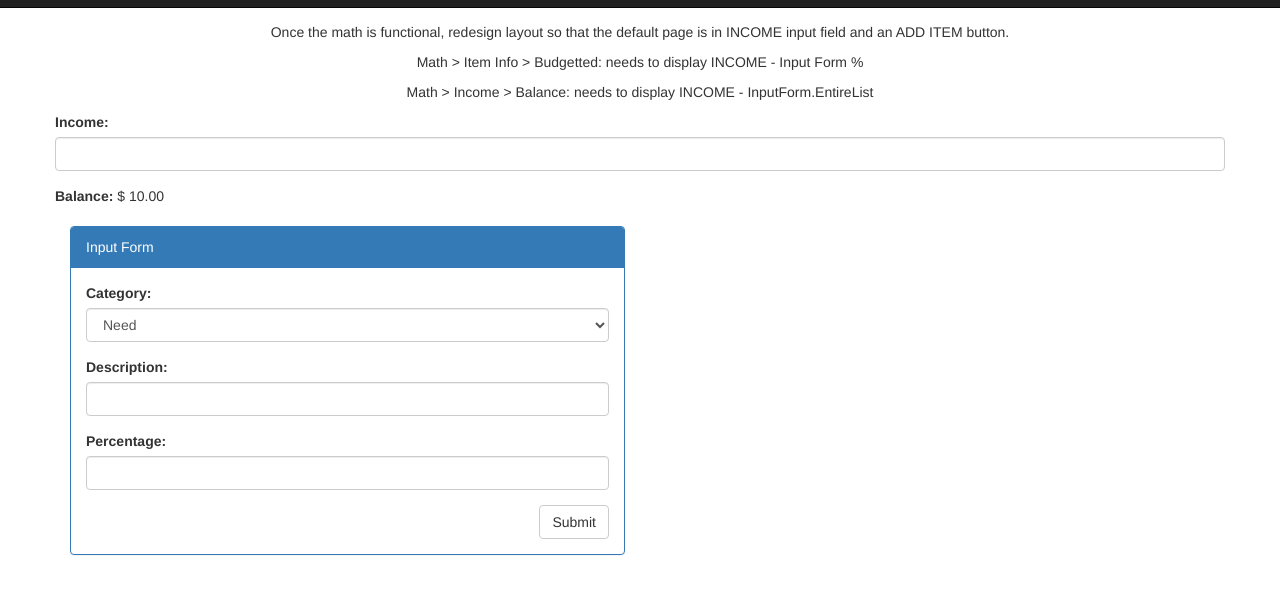
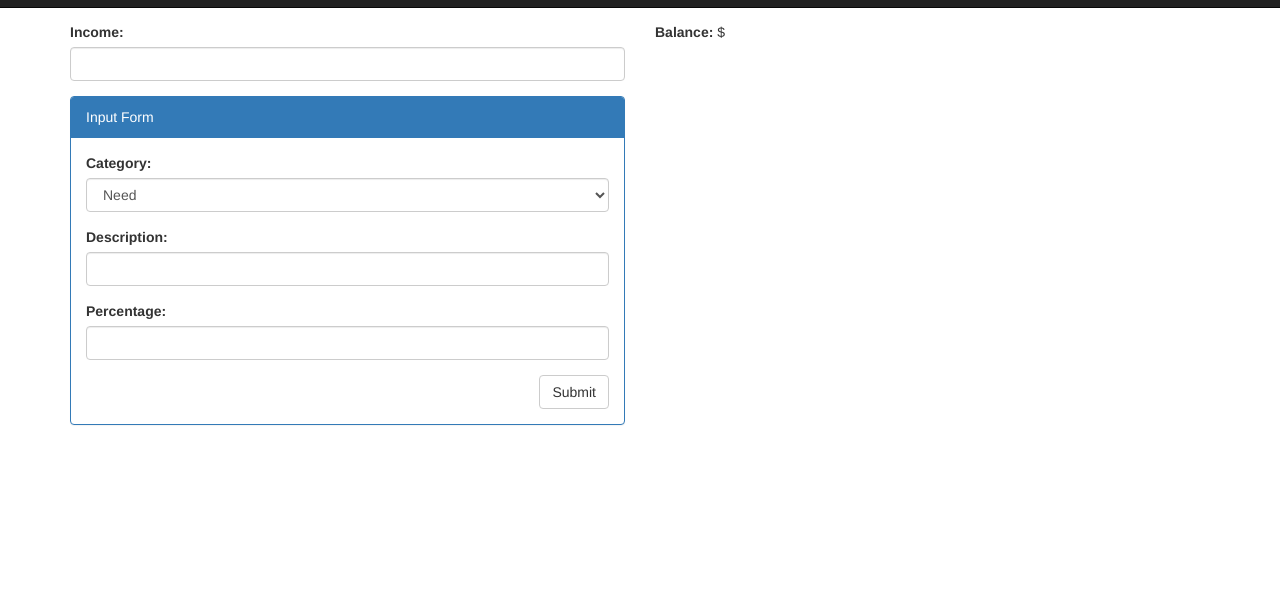
Before and after one commit to Avek1/budgetcalculator, a plain HTML site: page index2.html in a window 1280 px wide. Shown: the part 56-650 px from the top of the page. Drawn offline with nearby package versions, Linux system fonts and the light colour scheme.

Commit message:
cut Income block in half, moved Budgetted to same row.

```diff
--- a/index2.html
+++ b/index2.html
@@ -3,7 +3,7 @@
 
 <head xmlns="http://www.w3.org/1999/xhtml">
     <meta charset="utf-8" />
-    <!-- <meta name="viewport" content="width=device-width, intial-scale=1" /> -->
+    <meta name="viewport" content="width=device-width, intial-scale=1" />
     <link rel="stylesheet" href="https://maxcdn.bootstrapcdn.com/bootstrap/3.3.7/css/bootstrap.min.css">
     <script src="https://ajax.googleapis.com/ajax/libs/jquery/3.2.0/jquery.min.js"></script>
     <script src="https://maxcdn.bootstrapcdn.com/bootstrap/3.3.7/js/bootstrap.min.js"></script>
@@ -32,28 +32,26 @@
         <h2 style="color:white; text-align:center">Budget Calculator</h2>
     </div>
 
-    <div class="container" style="text-align: center">
-        <p>Once the math is functional, redesign layout so that the default page is in INCOME input field and an ADD ITEM button.</p>
-        <p>Math > Item Info > Budgetted:  needs to display INCOME - Input Form %</p>
-        <p>Math > Income > Balance: needs to display INCOME - InputForm.EntireList</p>
-        <!-- Category > Type > Item -->
-    </div>
-
     <div class="container">
         <div class="row">
+            <div class="col-md-6">
                 <form class="form">
                     <div class="form-group">
                         <label for="description">Income:</label>
                         <input type="input" class="form-control" id="income">
                     </div>
+                </form>
+            </div>
+            <div class="col-md-6">
+                <form class="form">
                     <div class="form-group">
                         <label for="balance">Balance:</label>
                         <span>$
-                        <span id="balance">10.00</span>
+                            <span id="balance"></span>
                         </span>
-
                     </div>
                 </form>
+            </div>
         </div>
     </div>
 
```
Also changed, not shown: NOTES.txt. Lines whose indentation alone changed are shown as unchanged.
